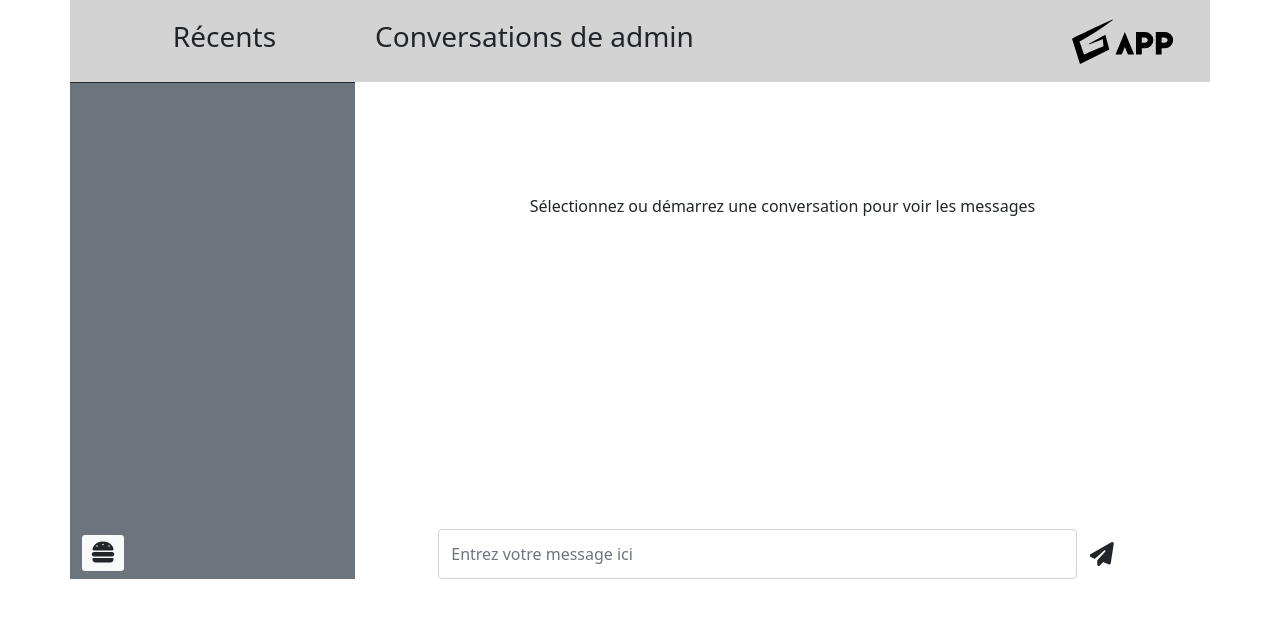
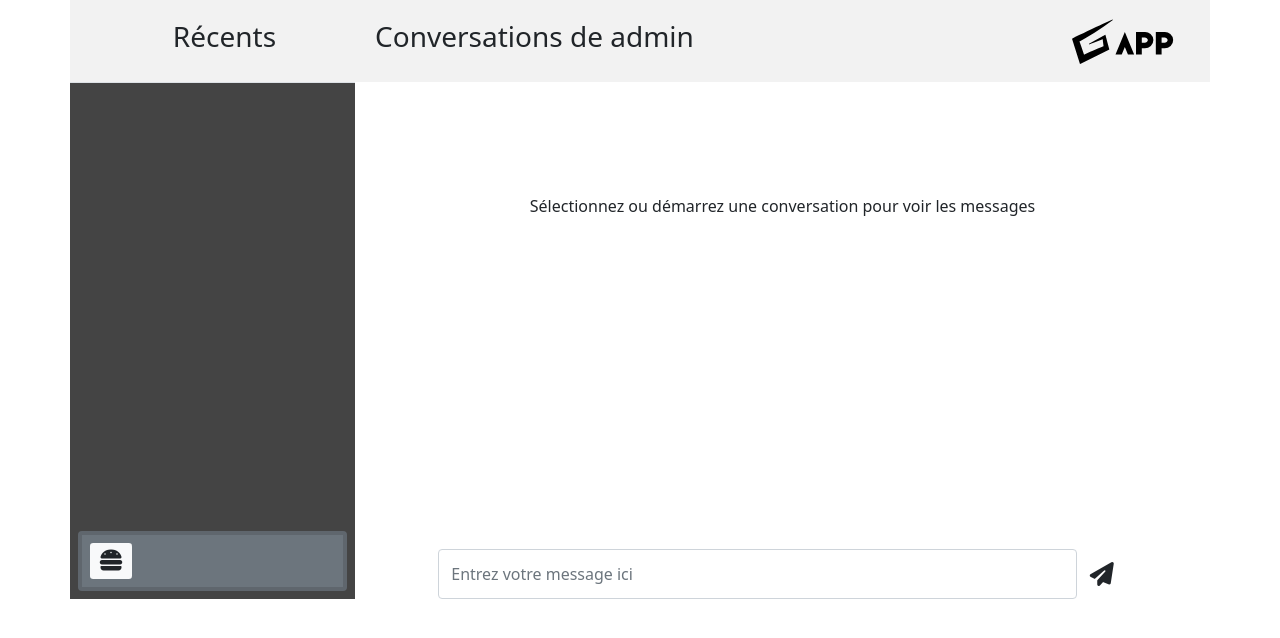
Before and after one commit to LaurianeDP/tp_05.07_chat_live, a PHP site: page / in a window 1280 px wide. Shown: the top 638 px of the page. Run offline with PHP 8.4, Linux system fonts and the light colour scheme; a user stored in the database is signed in; data comes from the database, SQL or seed files in the repository; some libraries are stand-ins or nearby versions.

Commit message:
Améliorations index

```diff
--- a/index.php
+++ b/index.php
@@ -36,8 +36,7 @@
 <body>
 
         <div class="container">
-            <!-- Le header avec le titre de la section de gauche le nom de l'utilisateur et le logo à droite -->
-            <div class="row header p-3 d-flex align-items-center text-dark">
+            <div class="row header p-3 d-flex align-items-center text-dark" style="background-color: #F2F2F2;">
                 <div class="col-3 d-flex justify-content-center">
                     <h3>Récents</h3>
                 </div>
@@ -48,9 +47,10 @@
                     <img src="./Logo.svg" alt="Logo" class="img-fluid fs-6" style="height: 50px; color: white;">
                 </div>
             </div>
+            <!-- Le header avec le titre de la section de gauche le nom de l'utilisateur et le logo à droite -->
             <!-- Fin du header au dessus -->
             <div class="row">
-                <div class="col-3 bg-secondary text-light border-top border-dark p-2 lef-menu d-flex flex-column h-100" id="contact-list">
+                <div class="col-3 text-light border-top p-2 lef-menu d-flex flex-column h-100" id="contact-list" style="background-color: #444444;">
                     <div class="row d-flex flex-column align-content-between">
                         <!-- Ici la liste d'amis -->
                         <div class="col-12 amis overflow-auto">
@@ -77,7 +77,7 @@
                                 ?>
                                 <!-- Ici chaque ami à un lien vers une conversation entre lui et l'utilisateur connecté-->
                                 <div class="d-grid">
-                                    <a class="btn btn-outline-light m-0 text-start p-1" href="index.php?ami=<?=$ami_id?>"><?=$ami_pseudo?>
+                                    <a class="btn border-2 text-light border-light m-0 text-start p-1" href="index.php?ami=<?=$ami_id?>"><?=$ami_pseudo?>
                                         <p class="text-end p-0">Dernier message de la conversation</p>
                                     </a>
                                 </div>
@@ -98,25 +98,25 @@
                                 </form>
                             </div>
                         </div>
-                        <div class="accordion border-0" id="mini-menu">
-                            <div class="accordion-item bg-secondary border-0">
+                        <div class="accordion" id="mini-menu">
+                            <div class="accordion-item bg-secondary border-4">
                                 <div id="collapseOne" class="accordion-collapse collapse" aria-labelledby="headingOne" data-bs-parent="#accordionExample">
                                     <div class="accordion-body">
                                         <div class="row">
-                                            <div class="btn btn-light rounded-0 col-4 d-flex align-items-center justify-content-center">
+                                            <div class="btn btn-light rounded-0 rounded-start col-4 d-flex align-items-center justify-content-center">
                                                 <!-- Lien de déconnexion -->
-                                                <a href="./deconnexion.php"><i class="fa-solid fa-person-through-window text-dark fs-4"></i></a>
+                                                <a href="./deconnexion.php"><i class="fa-solid fa-person-through-window text-dark fs-4" style="position: relative; top: 3px;"></i></a>
                                             </div>
                                             <div class="btn rounded-0 col-4 btn-light d-flex align-items-center justify-content-center">
-                                                <i class="fa-solid text-dark fa-user-ninja fs-4"></i>
+                                                <i class="fa-solid text-dark fa-user-ninja fs-4" style="position: relative; top: 1px;"></i>
                                             </div>
                                             <!-- Ici le bouton pour ajouter un ami, déclenche un autre accordéon qui affiche le input de l'id de l'ami à ajouter-->
-                                            <div class=" btn rounded-0 col-4 btn-light d-flex align-items-center justify-content-center">
+                                            <div class=" btn rounded-0 rounded-end col-4 btn-light d-flex align-items-center justify-content-center">
                                                 <div class="accordion" id="input_ami">
                                                     <div class="accordion-item bg-secondary border-0">
                                                         <h2 class="accordion-header p-0 bg-light border-0" id="headingTwo">
                                                         <button class="bg-light p-0 border-0 rounded-0 collapsed" type="button" data-bs-toggle="collapse" data-bs-target="#collapseTwo" aria-expanded="false" aria-controls="collapseTwo">
-                                                            <i class="fa-solid text-dark fa-user-plus fs-4"></i>
+                                                            <i class="fa-solid text-dark fa-user-plus fs-4" style="position: relative; top: -2px;"></i>
                                                         </button>
                                                         </h2>
                                                     </div>
@@ -126,7 +126,7 @@
                                     </div>
                                 </div>
                                 <h2 class="accordion-header" id="headingOne">
-                                <button class="btn btn-sm ms-1 bg-light collapsed text-dark" type="button" data-bs-toggle="collapse" data-bs-target="#collapseOne" aria-expanded="false" aria-controls="collapseOne">
+                                <button class="btn btn-sm ms-1 bg-light collapsed text-dark m-2 ms-2" type="button" data-bs-toggle="collapse" data-bs-target="#collapseOne" aria-expanded="false" aria-controls="collapseOne">
                                     <i class="fa-solid fa-burger fs-4"></i>
                                 </button>
                                 </h2>
```
Also changed, not shown: test.html (added).
